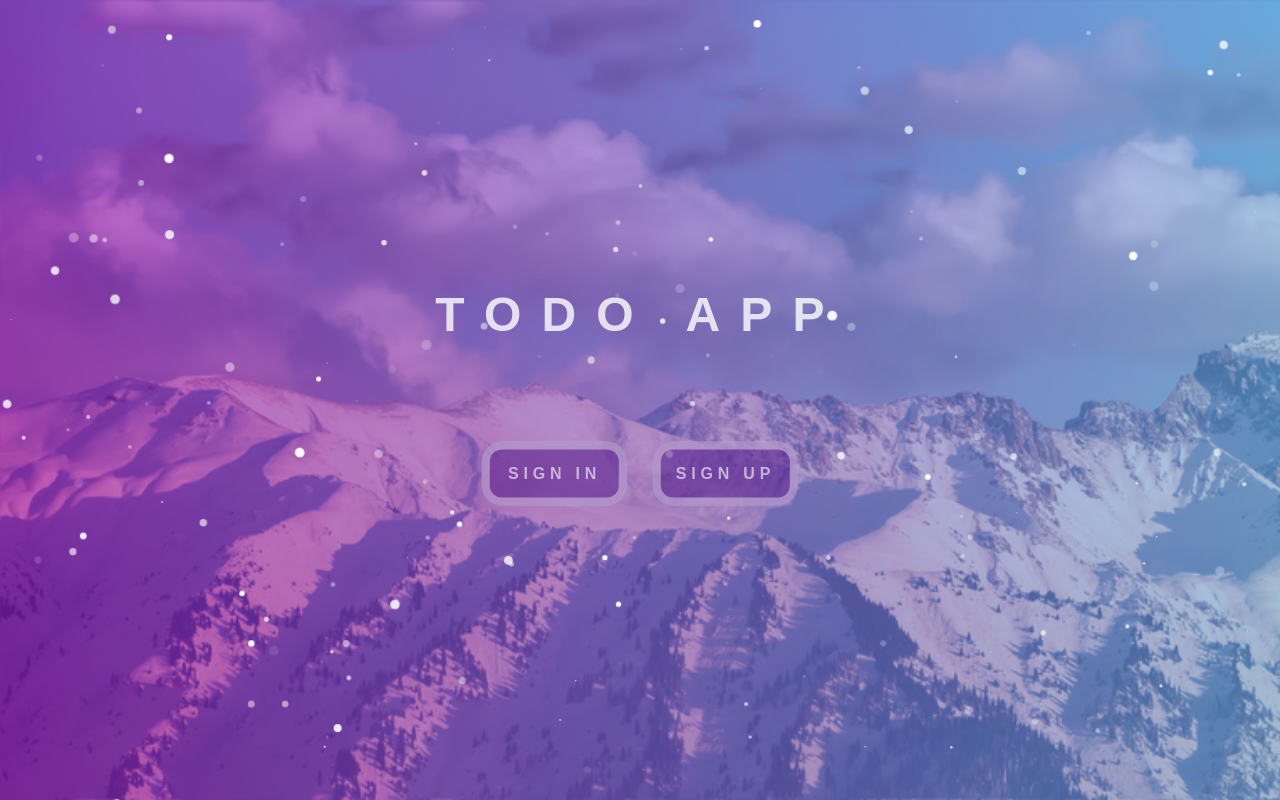
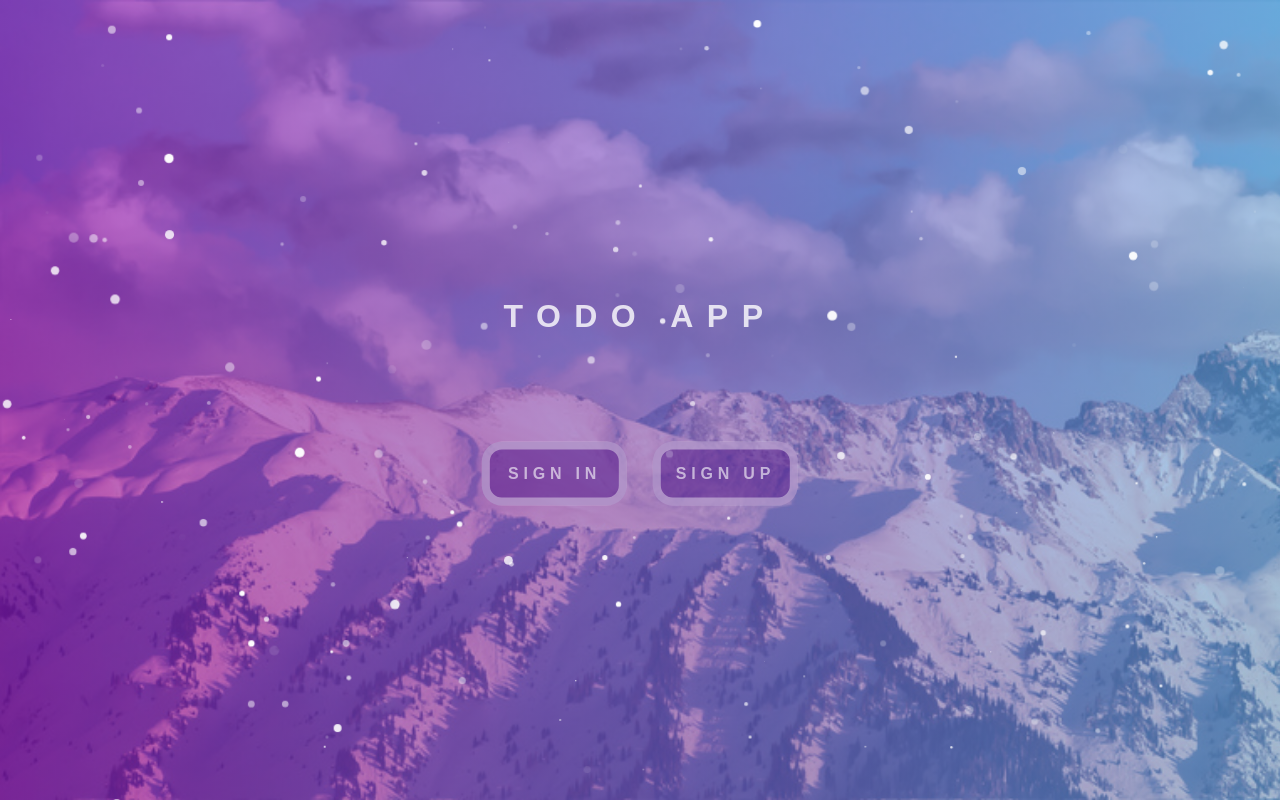
Before and after one commit to TVasilieva/Todo-API, a React (Create React App) app: page / in a window 1280 px wide. Built offline with nearby package versions, Linux system fonts and the light colour scheme.

Commit message:
feat: fixed logout with saga

```diff
--- a/src/pages/AppPage/index.tsx
+++ b/src/pages/AppPage/index.tsx
@@ -11,6 +11,7 @@ import { Todo } from "models/todo";
 import { logout } from "state/user/actions";
 import { useNavigate } from "react-router-dom";
 import { Filter } from "./types";
+import { LocalStorage } from "constants/localStorage";
 
 const AppPage: FC = () => {
   const dispatch = useAppDispatch();
@@ -57,6 +58,7 @@ const AppPage: FC = () => {
 
   const handleLogout = (): void => {
     dispatch(logout());
+    localStorage.removeItem(LocalStorage.Token);
     navigate("/");
   };
 
--- a/src/pages/MainPage/component.tsx
+++ b/src/pages/MainPage/component.tsx
@@ -15,7 +15,7 @@ const ComponentMainPage: FC<ComponentProps> = ({
 }) => {
   return (
     <div className="main-page">
-      <h2 className="greeting">todo app</h2>
+      <div className="greeting">todo app</div>
       {!account && (
         <div className="login-btn">
           <button className="login-btn__btn" onClick={toggleInModal}>
--- a/src/pages/MainPage/style.css
+++ b/src/pages/MainPage/style.css
@@ -8,7 +8,7 @@
   left: 50%;
   transform: translate(-50%, -60%);
   text-align: center;
-  font: 3em "Fira Sans", sans-serif;
+  font: 4vh "Fira Sans", sans-serif;
   font-weight: 600;
   color: rgba(255, 255, 255, 0.8);
   text-transform: uppercase;
--- a/src/pages/SignIn/index.tsx
+++ b/src/pages/SignIn/index.tsx
@@ -23,14 +23,13 @@ const SignIn: FC<Props> = ({ isOpen, onClose, errors }) => {
   };
 
   const handleSignIn = (): void => {
-    // if (currentUser) navigate("/todo");
-
     const data: LoginRequest = {
       email: signInValue.email,
       password: signInValue.password,
     };
 
     dispatch(loginRequest(data));
+    navigate("/todo");
   };
 
   return (
```
